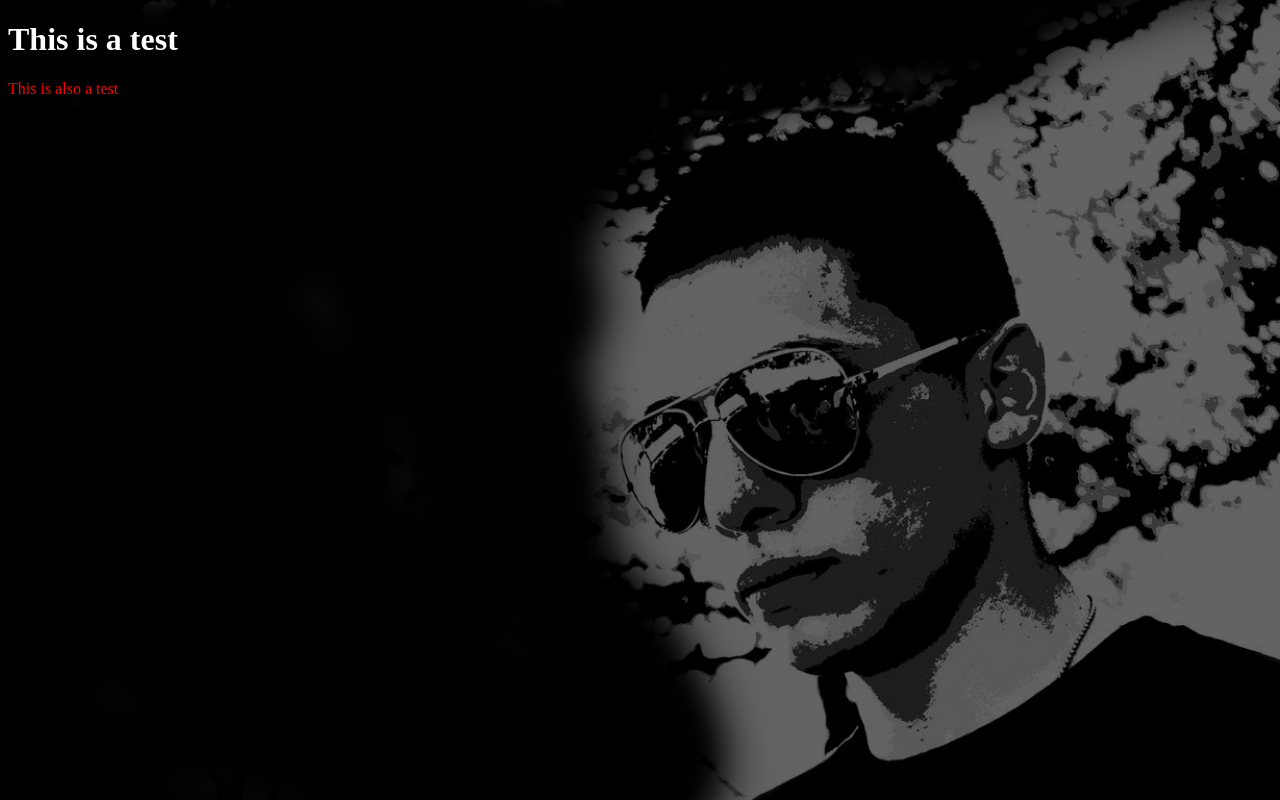
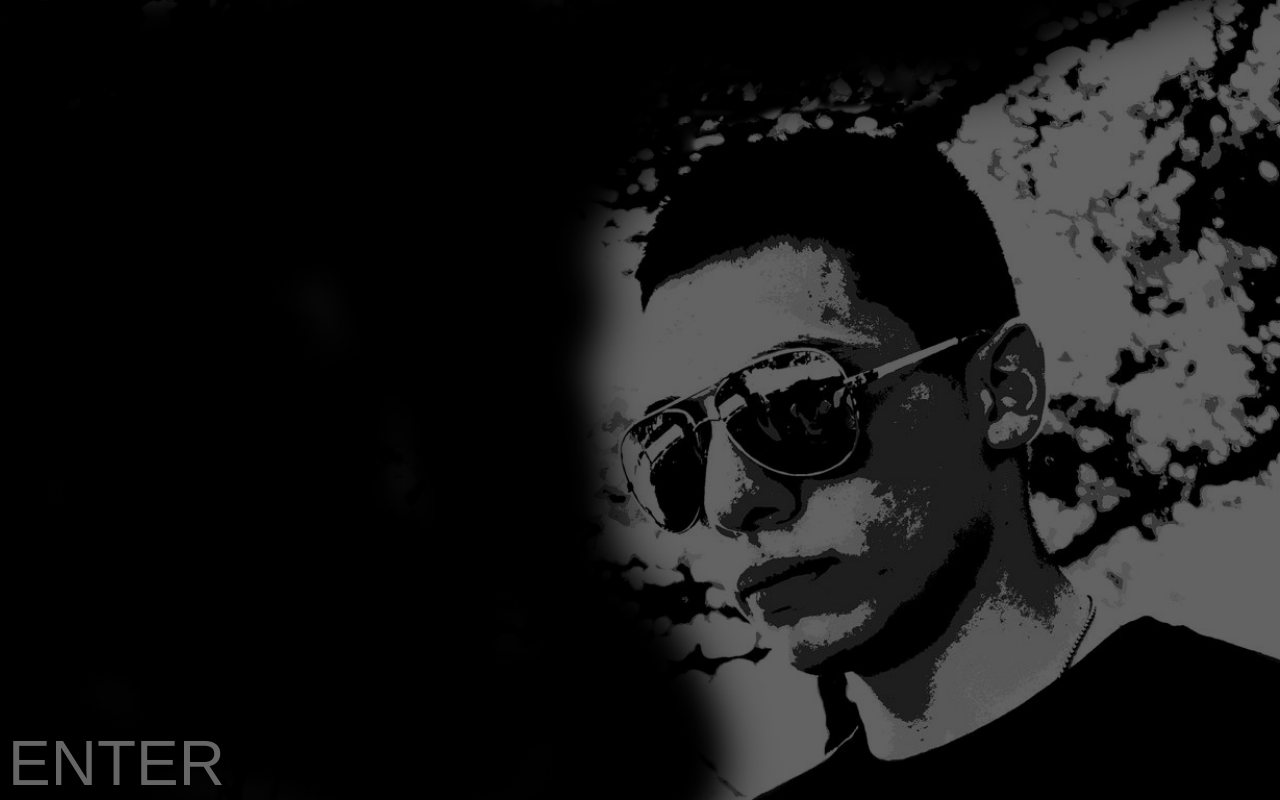
Before and after one commit to ARS327/portfolioSite, a plain HTML site: page index.html in a window 1280 px wide. Drawn offline with Linux system fonts and the light colour scheme.

Commit message:
Add files via upload
Final draft?

```diff
--- a/index.html
+++ b/index.html
@@ -4,8 +4,13 @@
 <body>
 <link rel="stylesheet" href="style.css">
 
-<h1>This is a test</h1>
-<p>This is also a test</p>
+<div id="test" onclick="onwardBullsye()">ENTER</div>
+
+<script>
+function onwardBullsye(){
+	window.location.href = 'works.html';
+	}
+</script>
 
 </body>
 </head>
--- a/style.css
+++ b/style.css
@@ -8,14 +8,11 @@ body{
 	background-size: max-height 100%;
 	}
 
-head{
-	background-color: black;
+div{
+	color: #666;
+	position: fixed;
+	width: 100%;
+	bottom: 0;
+	font-family: Helvetica, Arial, sans-serif;
+	font-size: 400%;
 	}
-
-h1{
-	color: white;
-	}
-
-p{
-	color: red;
-	}
```
Also changed, not shown: works.html (+4 -4 lines).
